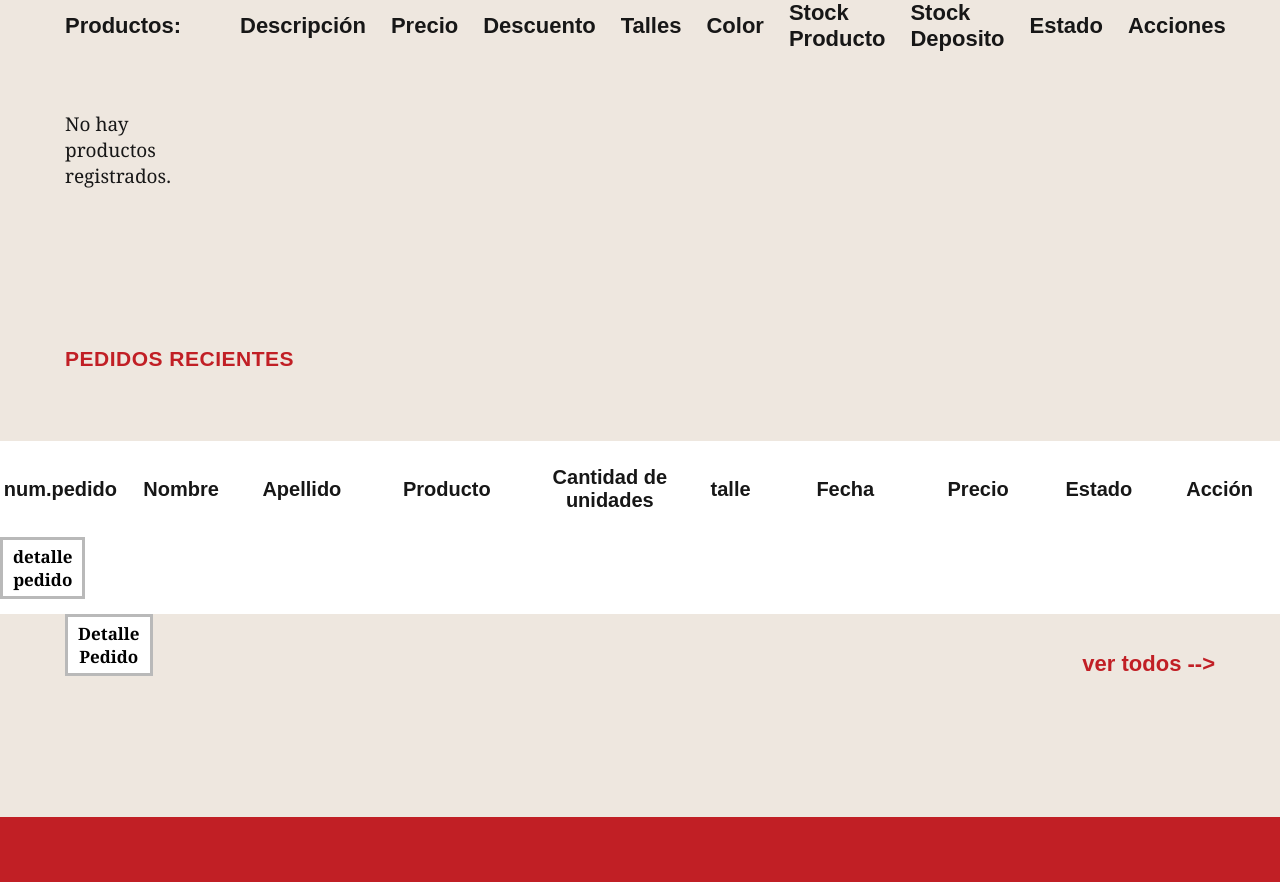
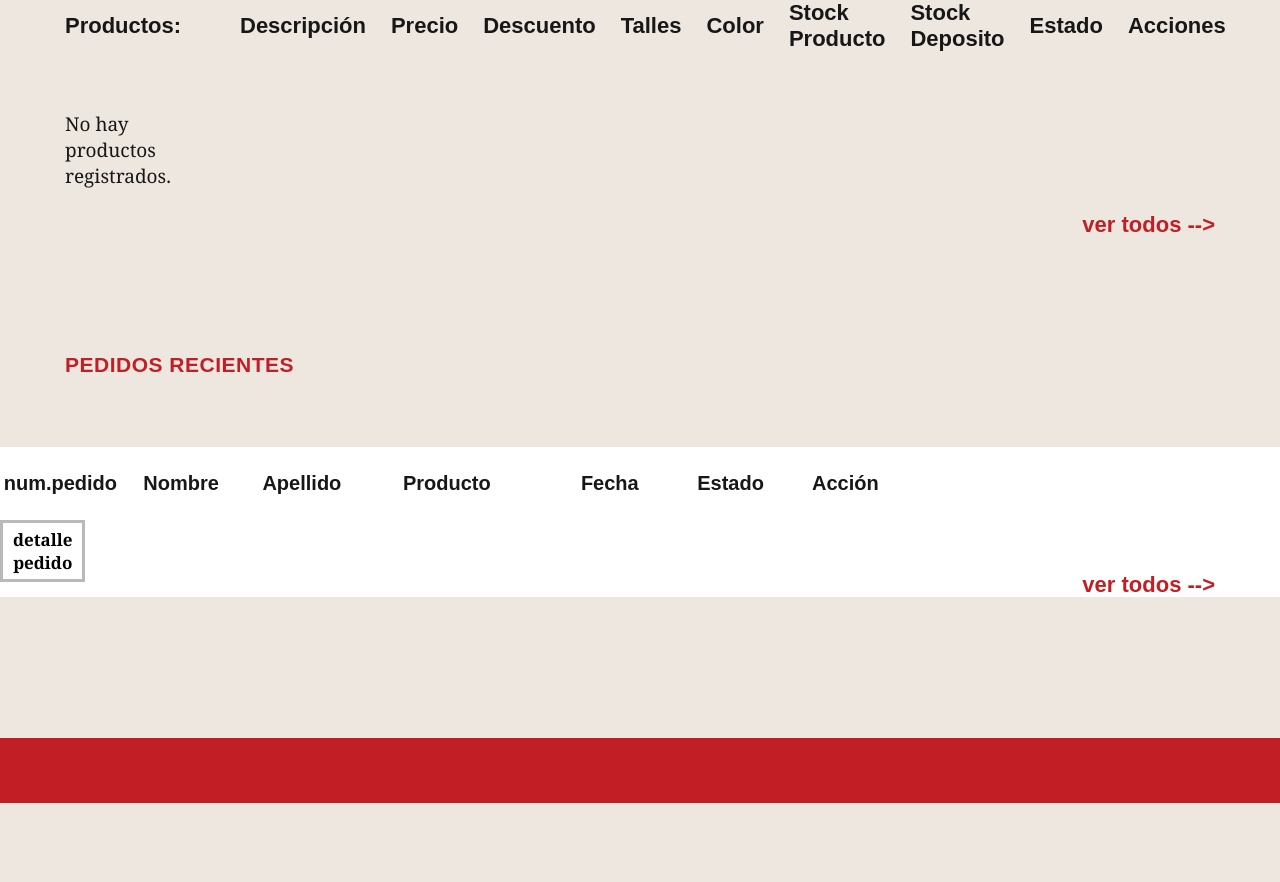
Before and after one commit to palomaponte07-maker/NUEVOPROYECTO, a Django app: page /administracion/ in a window 1280 px wide. Shown: the part 194-1076 px from the top of the page. After the commit the page ends 997 px from the top, so only its background shows below. Run offline with Django 5.2, Linux system fonts and the light colour scheme; data that the repository does not hold is empty.

Commit message:
Actualizo configuración

```diff
--- a/templates/administracion/dashboard.html
+++ b/templates/administracion/dashboard.html
@@ -173,6 +173,11 @@
               </div>
              {% endfor %}
             </div>
+            <div class="ver-pedidos">
+        <a href="#">
+            ver todos --&gt;
+        </a>
+    </div>
         </section>
 
         <section class="seccion pedidos-section">
@@ -183,10 +188,7 @@
                     <div>Nombre</div>
                     <div>Apellido</div>
                     <div>Producto</div>
-                    <div>Cantidad de unidades</div>
-                    <div>talle</div>
                     <div>Fecha</div>
-                    <div>Precio</div>
                     <div>Estado</div>
                     <div>Acción</div>
                 </div>
@@ -196,20 +198,16 @@
                     </button>
                 </div>
             </div>
-                <button class="btn-detalle">
-                    Detalle<br>
-                    Pedido
-                </button>
+            </div>
+            <div class="ver-pedidos">
+                <a href="#">
+                  ver todos --&gt;
+                </a>
             </div>
         </div>
       </div>
     </div>
 </div>
-    <div class="ver-pedidos">
-        <a href="#">
-            ver todos --&gt;
-        </a>
-    </div>
 </section>
 </main>
 <footer></footer>
--- a/templates/administracion/productos/agregar.html
+++ b/templates/administracion/productos/agregar.html
@@ -17,7 +17,7 @@
         <span>Oliviva</span>
     </div>
     <h1>Agregar Producto</h1>
-    <a href="#" class="btn-volver">←</a>
+    <a href="/administracion/" class="btn-volver">←</a>
 </header>
 
 <main class="contenedor">
```
